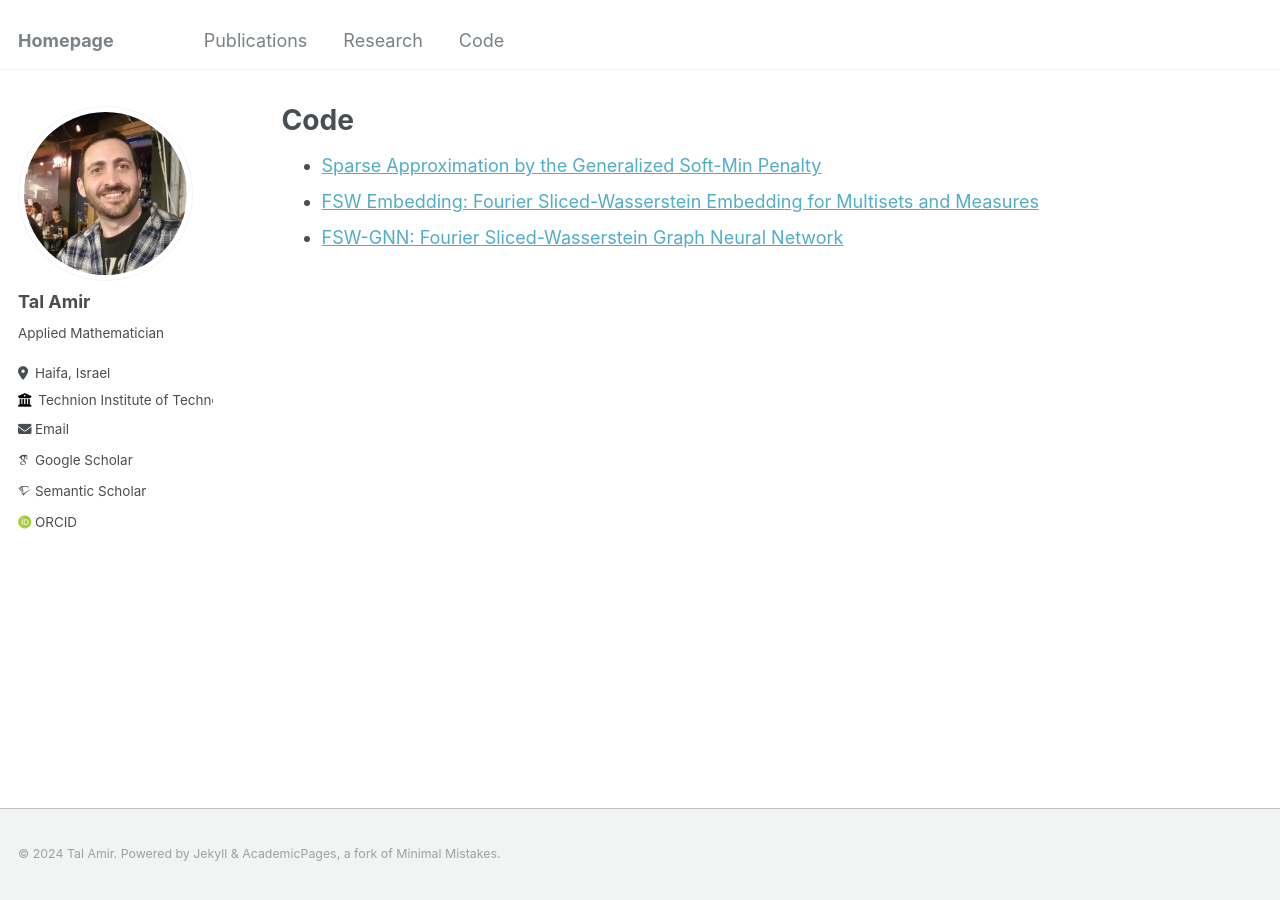
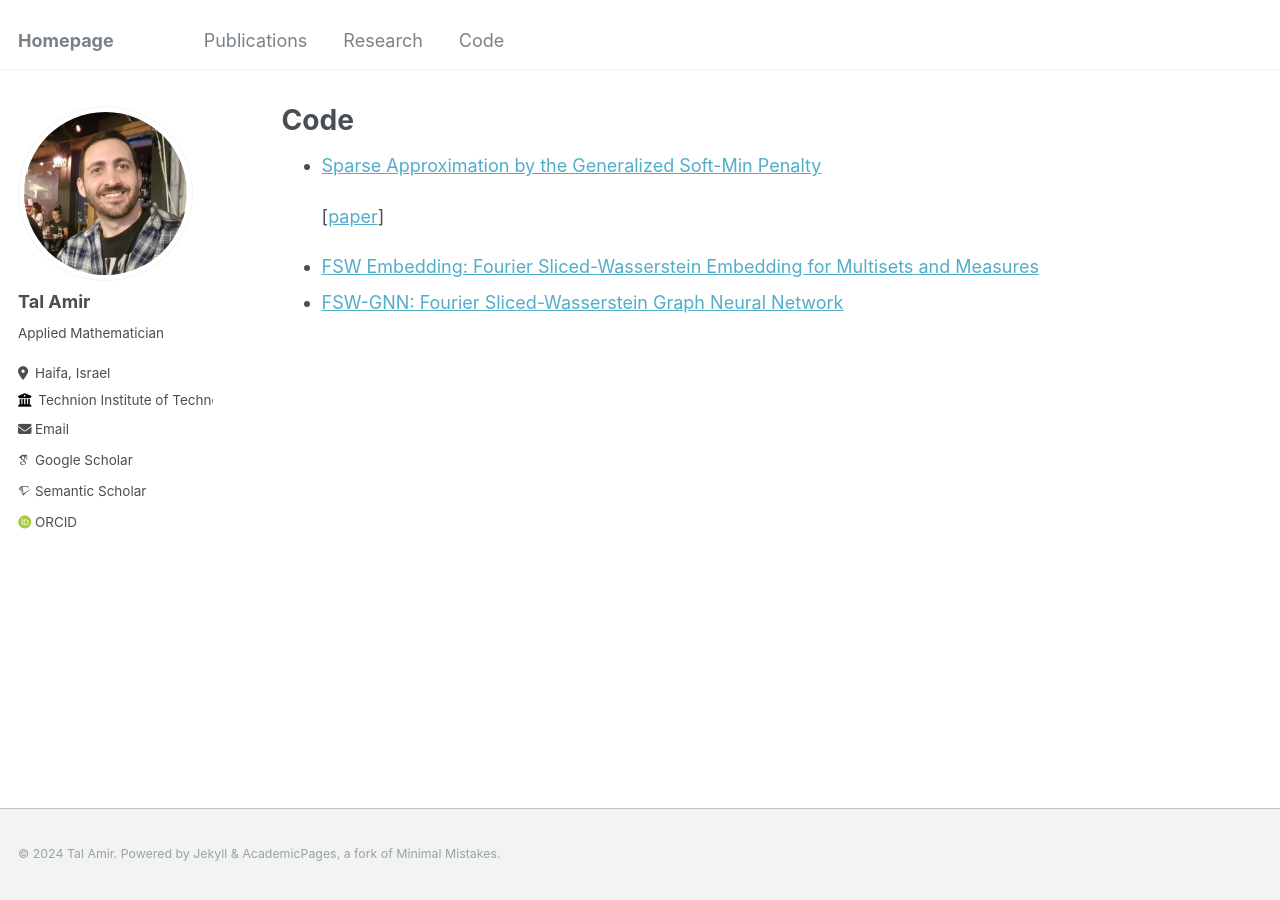
Before and after one commit to tal-amir/tal-amir.github.io, a Jekyll site: the page built from _pages/code.md, in a window 1280 px wide. Built offline with Jekyll 4.4.1, drawn with Linux system fonts in a browser that asks for light colours; some web fonts are replaced.

Commit message:
Update code.md

```diff
--- a/_pages/code.md
+++ b/_pages/code.md
@@ -8,6 +8,8 @@ author_profile: true
 {% include base_path %}
 
 - [Sparse Approximation by the Generalized Soft-Min Penalty](https://github.com/tal-amir/sparse-approximation-gsm)
+
+  [[paper](https://tal-amir.github.io/publication/2021-09%20The%20Trimmed%20Lasso)]
 - [FSW Embedding: Fourier Sliced-Wasserstein Embedding for Multisets and Measures](https://tal-amir.github.io/soon/)
 - [FSW-GNN: Fourier Sliced-Wasserstein Graph Neural Network](https://tal-amir.github.io/soon/)
 
```
